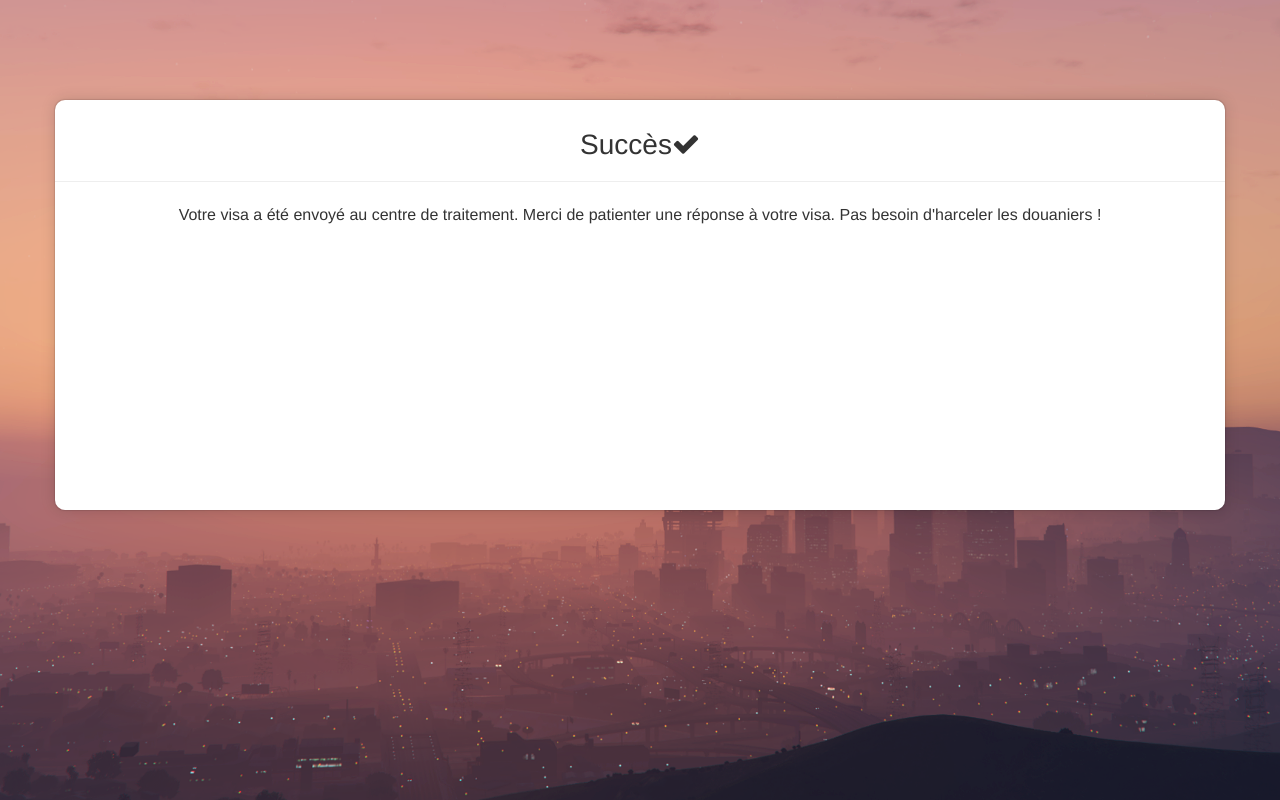
After one commit to CodeColors/VisaChecker, a PHP site: page /sucess.php in a window 1280 px wide. The commit adds this page. Run offline with PHP 8.4, Linux system fonts and the light colour scheme; some libraries are stand-ins or nearby versions.

Commit message:
PHP Visa sender + sucess

```diff
--- /dev/null
+++ b/sucess.php
@@ -0,0 +1,39 @@
+<html>
+  <head>
+    <link href="http://netdna.bootstrapcdn.com/font-awesome/4.4.0/css/font-awesome.css" rel="stylesheet">
+
+	<!-- CSS Files -->
+    <link href="assets/css/bootstrap.min.css" rel="stylesheet" />
+	  <link href="assets/css/gsdk-bootstrap-wizard.css" rel="stylesheet" />
+
+  </head>
+  <body>
+    <div class="image-container set-full-height" style="background-image: url('assets/img/background.png')">
+      <div class="container">
+        <div class="row" style="align: center; ">
+          <div class="wizard-container">
+            <div class="card wizard-card" data-color="blue" id="wizard">
+              <div class="wizard-header">
+                  <h3>
+                     Succès<i class="fa fa-check"></i>
+                     <hr />
+                  </h3>
+                  <p style="text-align: center;">Votre visa a été envoyé au centre de traitement. Merci de patienter une réponse à votre visa. Pas besoin d'harceler les douaniers !</p>
+              </div>
+            </div>
+          </div>
+        </div>
+      </div>
+    </div>
+  </body>
+
+  <script src="assets/js/jquery-2.2.4.min.js" type="text/javascript"></script>
+	<script src="assets/js/bootstrap.min.js" type="text/javascript"></script>
+	<script src="assets/js/jquery.bootstrap.wizard.js" type="text/javascript"></script>
+
+	<!--  Plugin for the Wizard -->
+	<script src="assets/js/gsdk-bootstrap-wizard.js"></script>
+
+	<!--  More information about jquery.validate here: http://jqueryvalidation.org/	 -->
+	<script src="assets/js/jquery.validate.min.js"></script>
+</html>
```
Also changed, not shown: index.php (+11 -9 lines).
